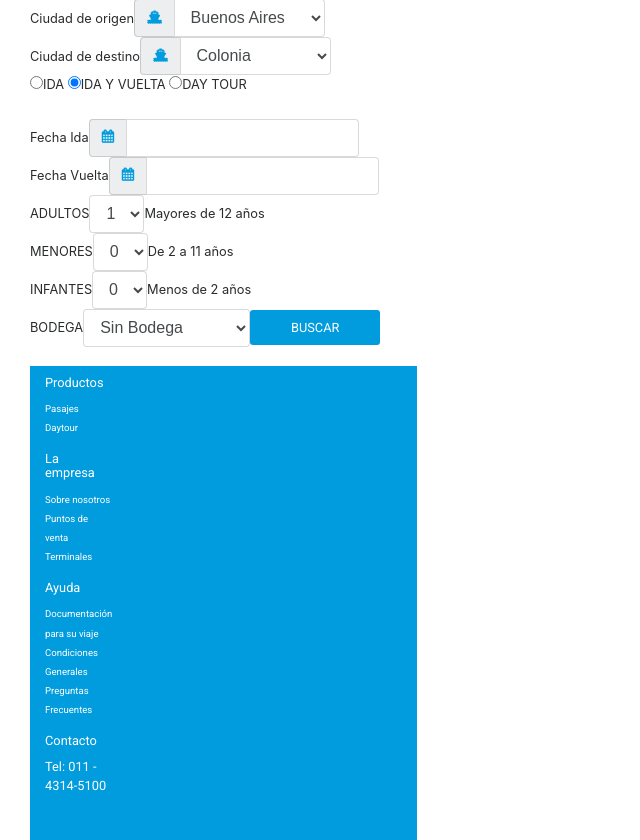
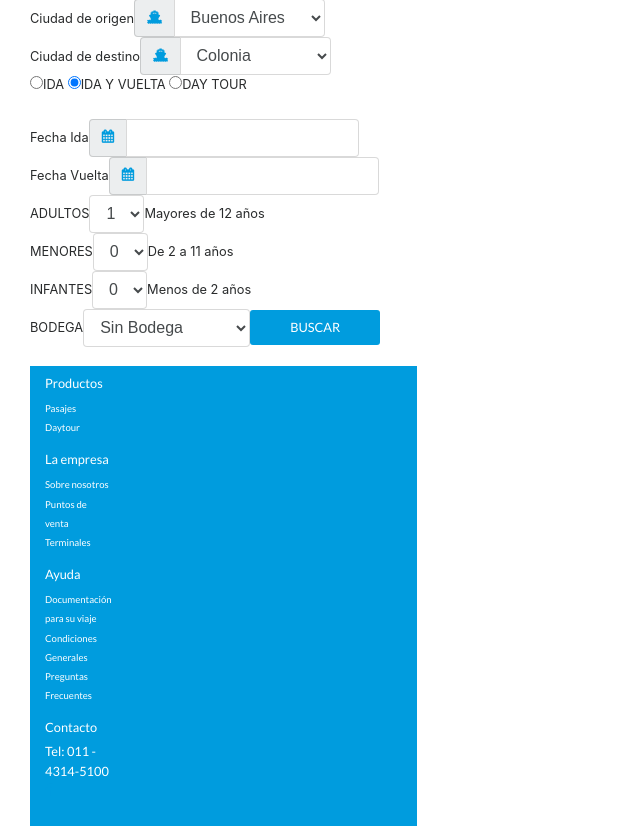
Before and after one commit to moi05/seacatv1, a web app: file index.html in a window 1280 px wide. Shown: the part 176-1016 px from the top of the page, without its empty margins (0-640 px from the left). Run offline with its HTML, style and script files only (its server is not run), Linux system fonts and the light colour scheme; some libraries are stand-ins or nearby versions.

Commit message:
nueva tipografía Lato

```diff
--- a/index.html
+++ b/index.html
@@ -11,7 +11,7 @@
 	<meta name="description" content="">
 
 	<!-- CSS -->
-    <link href="https://fonts.googleapis.com/css?family=Roboto" rel="stylesheet">
+    <link href="https://fonts.googleapis.com/css?family=Lato" rel="stylesheet">
 
     <link href="https://maxcdn.bootstrapcdn.com/font-awesome/4.7.0/css/font-awesome.min.css" rel="stylesheet" integrity="sha384-wvfXpqpZZVQGK6TAh5PVlGOfQNHSoD2xbE+QkPxCAFlNEevoEH3Sl0sibVcOQVnN" crossorigin="anonymous">
    <!-- <link href="src/css/seacat.min.css" rel="stylesheet">-->
--- a/src/scss/_main-seacat.scss
+++ b/src/scss/_main-seacat.scss
@@ -3,7 +3,7 @@
 $primary-color: rgb(0,156,222);
 $secundary-color-dark: rgb(227,6,20);
 $secundary-color: rgb(0,77,129);
-$primary-font: 'Roboto', sans-serif;
+$primary-font: 'Lato', sans-serif;
 $normal-font-size: 0.8rem;
 $small-font-size: 0.6rem;
 
@@ -184,7 +184,7 @@ footer {
     background-color: $primary-color;
     position: relative;
     color: #fff;
-    font-family: Roboto;
+    font-family: $primary-font;
 }
 
 footer h3 {
```
Also changed, not shown: src/css/seacat-core.css, 1 other file.
